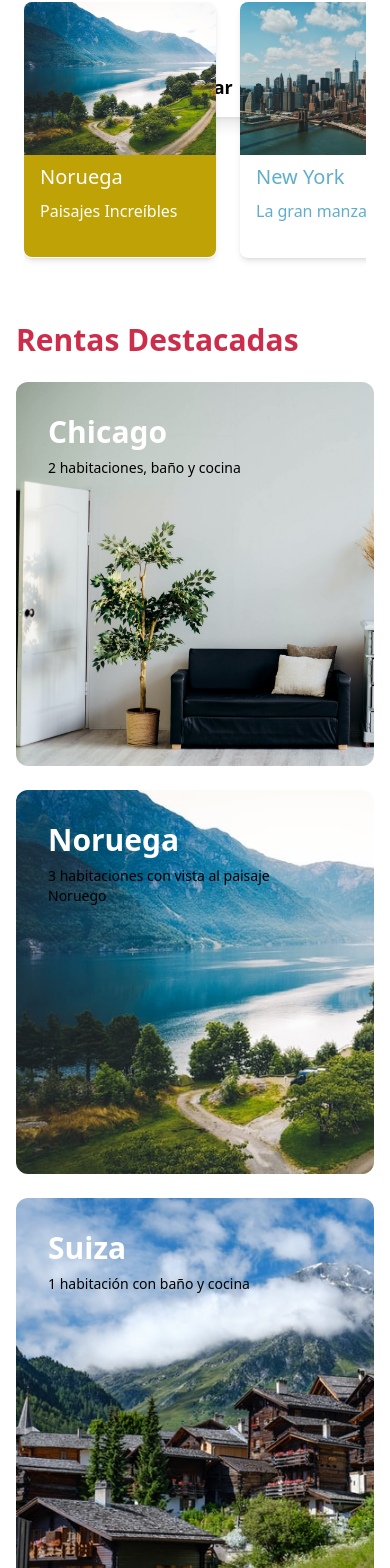
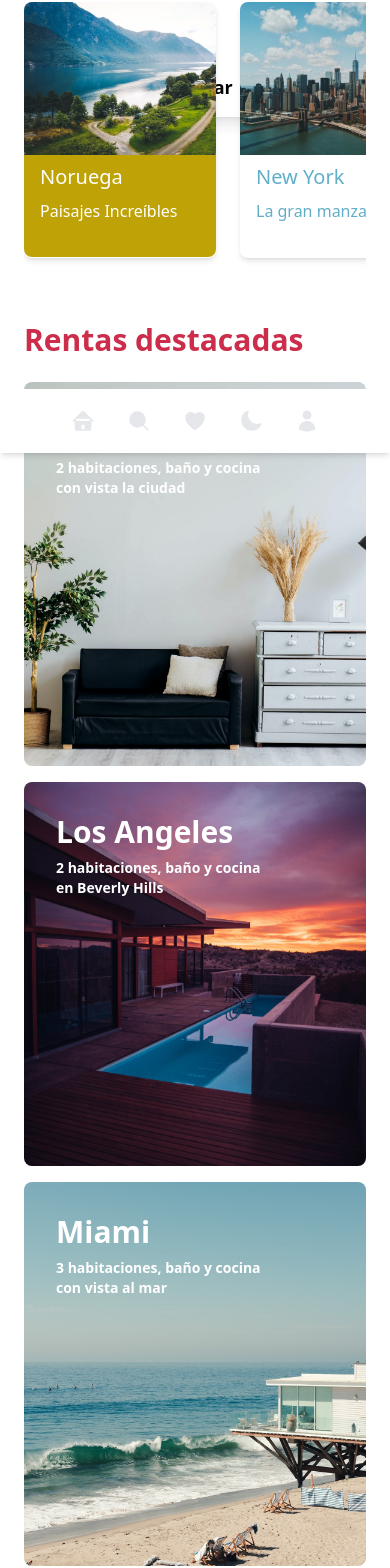
Before and after one commit to KennyGi0053/Magical-Journey, a React (Vite) app: page / in a window 390 px wide. Shown: the part 391-1959 px from the top of the page. Built offline with nearby package versions, Linux system fonts and the light colour scheme.

Commit message:
responsive listo y home listo

```diff
--- a/src/Faqs/Faqs.jsx
+++ b/src/Faqs/Faqs.jsx
@@ -8,26 +8,26 @@ const Faqs = () => {
     <div className='text-3xl text-primary font-semibold mt-6'>FAQS</div>
     <div>
         <p className="text-xl font-medium text-primary pt-2">Política de cancelación</p>
-        <p className="text-md pt-2 mb-4 text-justify">
+        <p className="text-md pt-2 mb-4 text-justify leading-relaxed">
         Entendemos que a veces los planes cambian. Nuestra política de cancelación está diseñada para ofrecer flexibilidad
         y claridad a nuestros clientes. A continuación, se detalla nuestra política de cancelación:
         </p>
-        <p className="text-md pt-2 mb-4 text-justify">
+        <p className="text-md pt-2 mb-4 text-justify text-primary font-medium">
         Cancelaciones con 30 días o más de antelación:
         </p>
         <p className="text-sm mb-4 text-justify">
         Se ofrecerá un reembolso completo del importe pagado.
         </p>
-        <p className="text-md pt-2 mb-4 text-justify">
+        <p className="text-md pt-2 mb-4 text-justify text-primary font-medium">
         Cancelaciones entre 15 y 29 días de antelación:
         </p>
         <p className="text-sm mb-4 text-justify">
         Se reembolsará el 50% del importe pagado.
         </p>
-        <p className="text-md pt-2 mb-4 text-justify">
+        <p className="text-md pt-2 mb-4 text-justify text-primary font-medium">
         Cancelaciones con menos de 15 días de antelación:
         </p>
-        <p className="text-sm mb-4 text-justify">
+        <p className="text-sm mb-4 text-justify leading-relaxed">
         No se ofrecerán reembolsos. Sin embargo, se podrá reprogramar la reserva para una fecha futura,
         sujeto a disponibilidad y posible ajuste de tarifa.
         </p>
--- a/src/Footer/Footer.jsx
+++ b/src/Footer/Footer.jsx
@@ -2,7 +2,15 @@
 
 const Footer = () => {
   return (
-    <div>Footer</div>
+    <div className="w-full h-auto bg-gray-50 p-6 space-y-2">
+        <p className="text-lg ">Acerca De </p>
+        <p className="text-sm text-gray-300 ">Acerca De</p>
+        <p className="text-sm text-gray-300">Inversionistas</p>
+        <p className="text-sm text-gray-300 ">Empleos</p>
+        <p className="text-sm text-gray-300 ">Términos y Condiciones</p>
+        <p className="text-sm text-gray-300 ">Magical Journey </p>
+        <p className="text-sm text-gray-300 ">Acerca De </p>
+    </div>
   )
 }
 
--- a/src/Home/Home.jsx
+++ b/src/Home/Home.jsx
@@ -1,23 +1,37 @@
 import Faqs from '../Faqs/Faqs'
+import Footer from '../Footer/Footer'
 import Recomendadas from '../Recomendadas/Recomendadas'
 import Rentasdestacadas from '../Rentas destacadas/Rentasdestacadas'
+import TabBar from '../TabBar/TabBar'
 import sanFrancisco from '../assets/sanFrancisco.jpg'
 
 const Home = () => {
   return (
   <div className="w-full h-3/4">
-    <div className="w-full h-full flex flex-col absolute space-y-96 py-4 items-center ">
-        <input className="outline-none p-3 rounded-full shadow-sm transition duration-300 focus-whitin:shadow-sm focus:ring-2 focus:w-11/12" placeholder='SanFrancisco' type="search" name="" id="" />
-        <button className="w-48 rounded-full text-lg font-semibold p-4 bg-white shadow-lg transition transition-all duration-500 ease-in-out hover:bg-primary hover:text-white transform hover:-translate-y-1 hover:scale-110">
+    <div className="w-full h-full flex flex-col absolute space-y-96 py-4 items-center lg:space-y-0 lg:items-start lg:pt-32 lg:justify-start">
+        <input className="outline-none p-3 rounded-full shadow-sm transition duration-300 focus-whitin:shadow-sm focus:ring-2 focus:w-11/12 lg:hidden" placeholder='SanFrancisco' type="search" name="" id="" />
+        <div className='hidden h-auto lg:w-2/3 lg:flex pb-6'>
+            <p className='text-4xl ml-16 font-bold text-white'>Encuentra más ubicaciones como ésta</p>
+        </div>
+        <button className="w-48 rounded-full text-lg font-semibold p-4 bg-white shadow-lg transition transition-all duration-500 ease-in-out hover:bg-primary hover:text-white transform hover:-translate-y-1 hover:scale-110 lg:ml-16">
             Explorar
         </button>
     </div>
-    <div className="w-full h-full">
-        <img src={sanFrancisco} />
+    <div className="w-full h-full lg:h-96 bg-sanFranciscoDesktop lg:bg-cover lg:bg-center">
+        <img className='lg:hidden' src={sanFrancisco} />
     </div>
+    <div id="recomendadas">
     <Recomendadas/>
+    </div>
+    <div id="rentasdestacadas">
     <Rentasdestacadas/>
+    </div>
+    <div id='faqs'>
     <Faqs/>
+    </div>
+
+    <Footer/>
+    <TabBar/>
 
   </div>
   )
--- a/src/Recomendadas/Recomendadas.jsx
+++ b/src/Recomendadas/Recomendadas.jsx
@@ -53,7 +53,7 @@ const Recomendadas = () => {
         <div className="w-full h-3/5 rounded-t-lg bg-iceland bg-cover"></div>
         <div className="w-full h-2/5 bg-white rounded-b-lg">
         <p className="text-terciary text-bold text-xl px-4 p-2">Iceland</p>
-        <p className="text-terciary text-md px-4">Mayor bloque comercial del mundo</p>
+        <p className="text-terciary text-sm px-4 ">espectaculares montañas, volcanes, y icebergs</p>
 
         </div>
 
--- a/src/Rentas destacadas/Rentasdestacadas.jsx
+++ b/src/Rentas destacadas/Rentasdestacadas.jsx
@@ -1,33 +1,70 @@
-
-
+import chicago from '../assets/chicago.jpg'
+import LA from '../assets/LA.jpg'
+import miami from '../assets/miami.jpg'
+import bali from '../assets/bali.jpg'
 const Rentasdestacadas = () => {
   return (
-    <div className="px-4 h-full w-full">
-      <p className="text-3xl text-primary font-semibold pb-6 mt-6">Rentas Destacadas</p>
-      <div className="w-full h-full flex flex-col space-y-6 items-center justify-center">
-      <div className="w-full h-96 bg-chicago bg-cover rounded-xl ">
-        <p className="CardTitle">Chicago</p>
-        <p className="text-sm pl-8 text-black mr-24">2 habitaciones, baño y cocina</p>
-      </div>
-      <div className="w-full h-96 bg-norway bg-cover rounded-xl ">
-        <p className="CardTitle">Noruega</p>
-        <p className="text-sm pl-8 text-black mr-24">3 habitaciones con vista al paisaje Noruego</p>
-      </div>
-      <div className="w-full h-96 bg-switzerland bg-cover rounded-xl ">
-        <p className="CardTitle">Suiza</p>
-        <p className="text-sm pl-8 text-black mr-24">1 habitación con baño y cocina</p>
-      </div>
-      <div className="w-full h-96 bg-LA bg-cover rounded-xl ">
-        <p className="CardTitle">Los Ángeles</p>
-        <p className="text-sm pl-8 text-black mr-24">2 habitaciones con baño, cocina y piscina en Beverly Hills</p>
-      </div>
-      <div className="w-full h-96 bg-miami bg-cover rounded-xl ">
-        <p className="CardTitle">Miami</p>
-        <p className="text-sm pl-8 text-black mr-24">3 habitaciones cerca del mar con baño y cocina </p>
-      </div>
-      </div>
-
+    <div className="h-full w-full px-6">
+    <p className="text-3xl text-primary font-semibold pb-6 mt-6">
+        Rentas destacadas
+    </p>
+    <div
+        className="w-ful h-full grid grid-cols-1 lg:grid-cols-2 lg:place-items-center gap-4 lg:place-content-stretch"
+    >
+        <div
+            className="relative w-full h-96 rounded-lg overflow-hidden lg:col-span-2"
+        >
+            <img
+                className="object-cover h-full w-full"
+                src={chicago}
+                alt=""
+            />
+            <div className="absolute top-0 left-0 ">
+                <p className="text-3xl px-8 pt-8 pb-2 font-semibold text-light text-white">Chicago</p>
+                <p className="text-sm pl-8 text-light mr-24 text-white font-bold">
+                    2 habitaciones, baño y cocina con vista la ciudad
+                </p>
+            </div>
+        </div>
+        <div
+            className="relative w-full h-96 rounded-lg overflow-hidden lg:row-span-2 lg:h-[49rem]"
+        >
+            <img className="object-cover h-full w-full" src={LA} alt="" />
+            <div className="absolute top-0 left-0">
+                <p className="text-3xl px-8 pt-8 pb-2 font-semibold text-light text-white">Los Angeles</p>
+                <p className="text-sm pl-8 text-light mr-24 text-white font-bold">
+                    2 habitaciones, baño y cocina en Beverly Hills
+                </p>
+            </div>
+        </div>
+        <div className="relative w-full h-96 rounded-lg overflow-hidden">
+            <img
+                className="object-cover h-full w-full"
+                src={miami}
+                alt=""
+            />
+            <div className="absolute top-0 left-0">
+                <p className="text-3xl px-8 pt-8 pb-2 font-semibold text-light text-white">Miami</p>
+                <p className="text-sm pl-8 text-light mr-24 text-white font-bold">
+                    3 habitaciones, baño y cocina con vista al mar
+                </p>
+            </div>
+        </div>
+        <div className="relative w-full h-96 rounded-lg overflow-hidden">
+            <img
+                className="object-cover h-full w-full"
+                src={bali}
+                alt=""
+            />
+            <div className="absolute top-0 left-0">
+                <p className="text-3xl px-8 pt-8 pb-2 font-semibold text-light text-white">Bali</p>
+                <p className="text-sm pl-8 text-light mr-24 text-white font-bold">
+                    1 habitación, baño, cocina y piscina
+                </p>
+            </div>
+        </div>
     </div>
+</div>
   )
 }
 
--- /dev/null
+++ b/src/TabBar/TabBar.jsx
@@ -0,0 +1,39 @@
+
+
+const TabBar = () => {
+  return (
+    <div className='w-full h-16 bg-white fixed left-0 bottom-0 shadow-md flex space-x-8 items-center justify-center lg:hidden'>
+        <a href="Home">
+        <svg xmlns="http://www.w3.org/2000/svg" fill= "none" viewBox="0 0 24 24" stroke-width="1.5" stroke="currentColor" class="size-6">
+        <path className="fill-current text-gray-200" stroke-linecap="round" stroke-linejoin="round" d="m2.25 12 8.954-8.955c.44-.439 1.152-.439 1.591 0L21.75 12M4.5 9.75v10.125c0 .621.504 1.125 1.125 1.125H9.75v-4.875c0-.621.504-1.125 1.125-1.125h2.25c.621 0 1.125.504 1.125 1.125V21h4.125c.621 0 1.125-.504 1.125-1.125V9.75M8.25 21h8.25" />
+        </svg>
+        </a>
+        <a href="#recomendadas">
+        <svg xmlns="http://www.w3.org/2000/svg" fill="none" viewBox="0 0 24 24" stroke-width="1.5" stroke="currentColor" class="size-6">
+        <path className='fill-current text-gray-200' stroke-linecap="round" stroke-linejoin="round" d="m21 21-5.197-5.197m0 0A7.5 7.5 0 1 0 5.196 5.196a7.5 7.5 0 0 0 10.607 10.607Z" />
+        </svg>
+        </a>
+        <a href="#rentasdestacadas">
+        <svg xmlns="http://www.w3.org/2000/svg" fill="none" viewBox="0 0 24 24" stroke-width="1.5" stroke="currentColor" class="size-6">
+        <path className="fill-current text-gray-200" stroke-linecap="round" stroke-linejoin="round" d="M21 8.25c0-2.485-2.099-4.5-4.688-4.5-1.935 0-3.597 1.126-4.312 2.733-.715-1.607-2.377-2.733-4.313-2.733C5.1 3.75 3 5.765 3 8.25c0 7.22 9 12 9 12s9-4.78 9-12Z" />
+        </svg>
+        </a>
+        <button>
+        <svg xmlns="http://www.w3.org/2000/svg" fill="none" viewBox="0 0 24 24" stroke-width="1.5" stroke="currentColor" class="size-6">
+        <path className="fill-current text-gray-200" stroke-linecap="round" stroke-linejoin="round" d="M21.752 15.002A9.72 9.72 0 0 1 18 15.75c-5.385 0-9.75-4.365-9.75-9.75 0-1.33.266-2.597.748-3.752A9.753 9.753 0 0 0 3 11.25C3 16.635 7.365 21 12.75 21a9.753 9.753 0 0 0 9.002-5.998Z" />
+        </svg>
+
+        </button>
+        <a href="#faqs">
+        <svg xmlns="http://www.w3.org/2000/svg" fill="none" viewBox="0 0 24 24" stroke-width="1.5" stroke="currentColor" class="size-6">
+        <path className="fill-current text-gray-200" stroke-linecap="round" stroke-linejoin="round" d="M15.75 6a3.75 3.75 0 1 1-7.5 0 3.75 3.75 0 0 1 7.5 0ZM4.501 20.118a7.5 7.5 0 0 1 14.998 0A17.933 17.933 0 0 1 12 21.75c-2.676 0-5.216-.584-7.499-1.632Z" />
+        </svg>
+
+        </a>
+
+
+    </div>
+  )
+}
+
+export default TabBar
```
